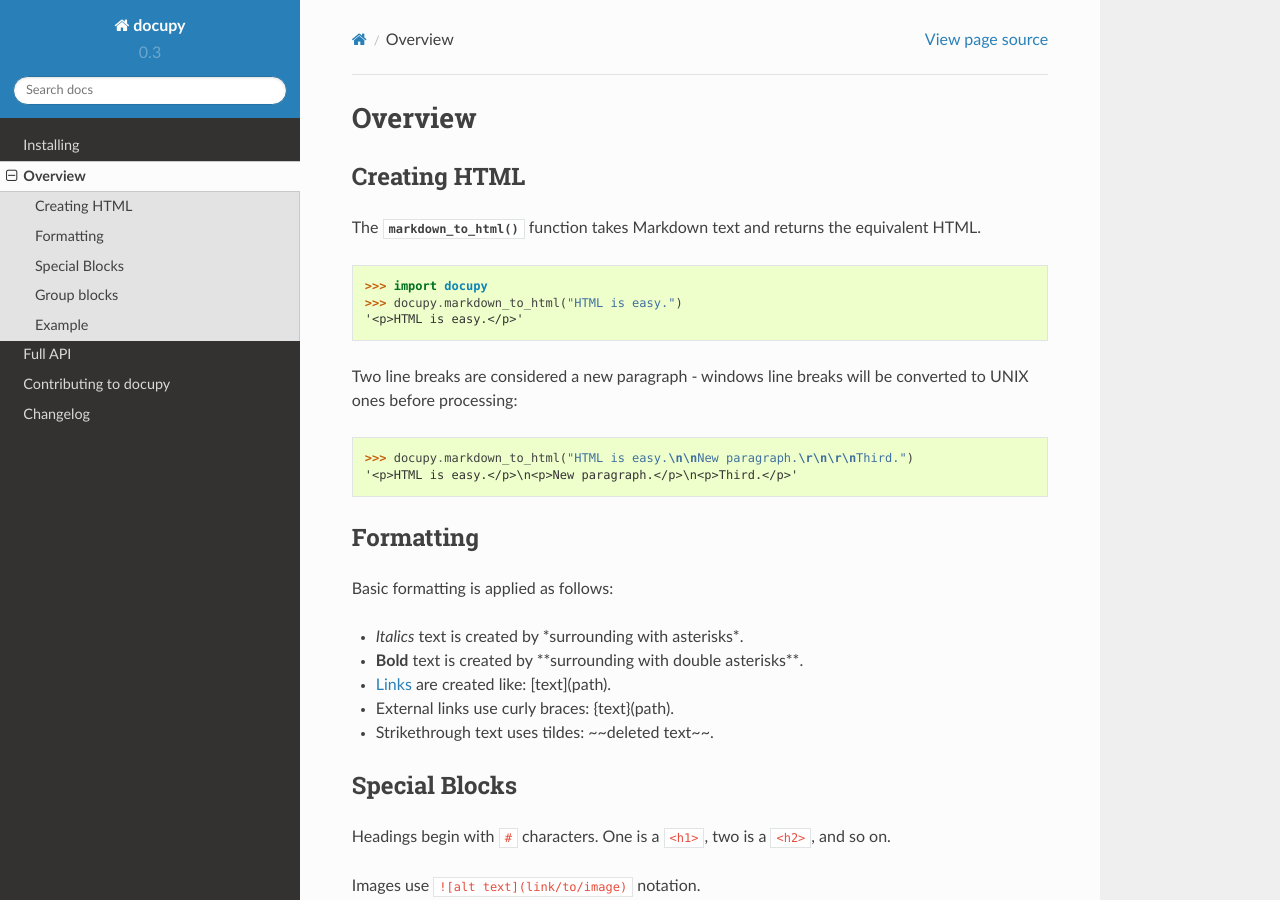
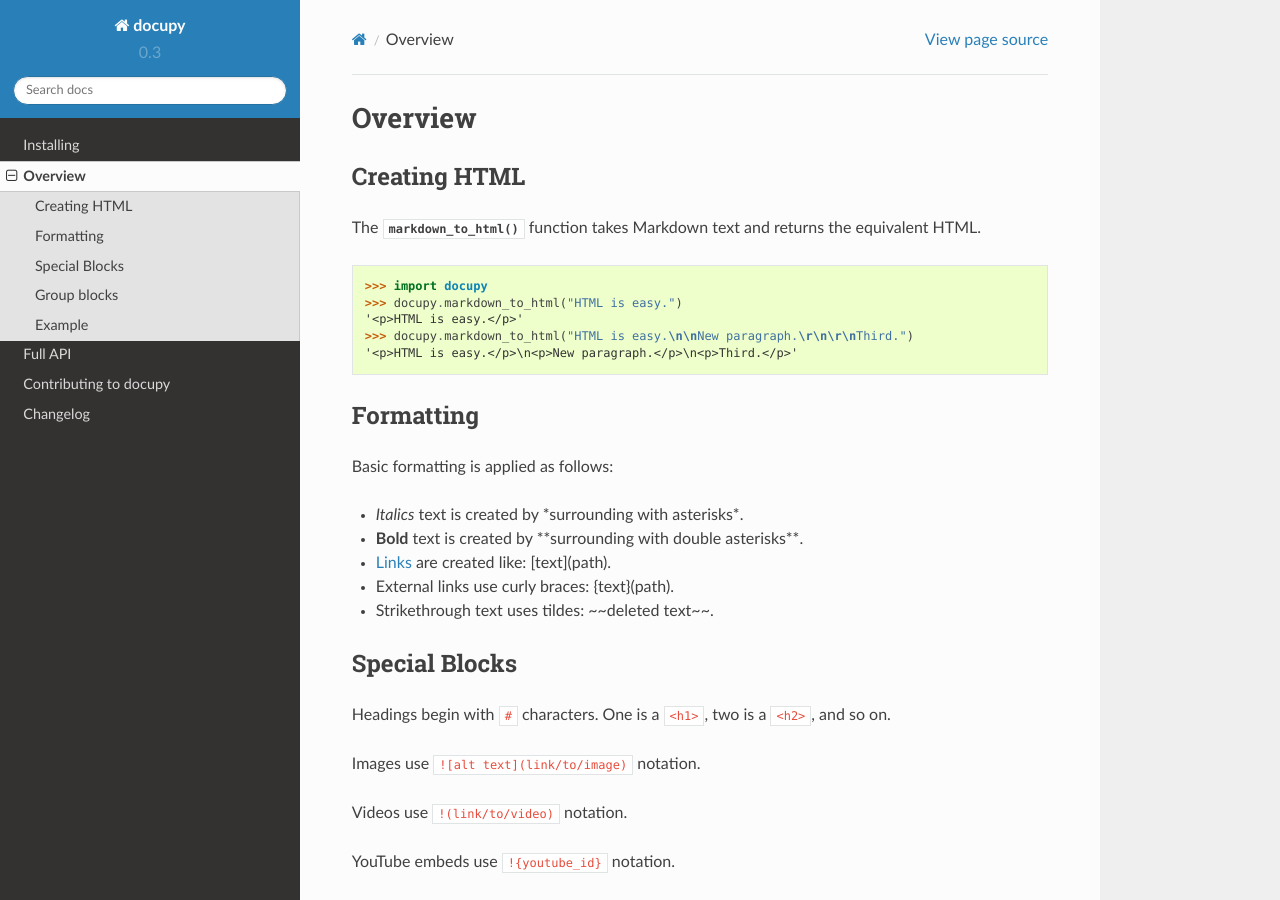
Before and after one commit to samirelanduk/docupy, a Sphinx documentation site: the page built from docs/source/overview.rst, in a window 1280 px wide and 900 px high. Built offline with Sphinx 7.4.7 and the Read the Docs theme 2.0.0, drawn with Linux system fonts in a browser that asks for light colours; some of the changed text lies outside the part shown.

Commit message:
0.3 docs

```diff
--- a/docs/source/overview.rst
+++ b/docs/source/overview.rst
@@ -10,10 +10,6 @@ equivalent HTML.
   >>> import docupy
   >>> docupy.markdown_to_html("HTML is easy.")
   '<p>HTML is easy.</p>'
-
-Two line breaks are considered a new paragraph - windows line breaks will be
-converted to UNIX ones before processing:
-
   >>> docupy.markdown_to_html("HTML is easy.\n\nNew paragraph.\r\n\r\nThird.")
   '<p>HTML is easy.</p>\n<p>New paragraph.</p>\n<p>Third.</p>'
 
```
Also changed, not shown: other parts of docs/source/overview.rst (+2 -0 lines), docs/source/changelog.rst (+10 -0 lines), 1 other file.
